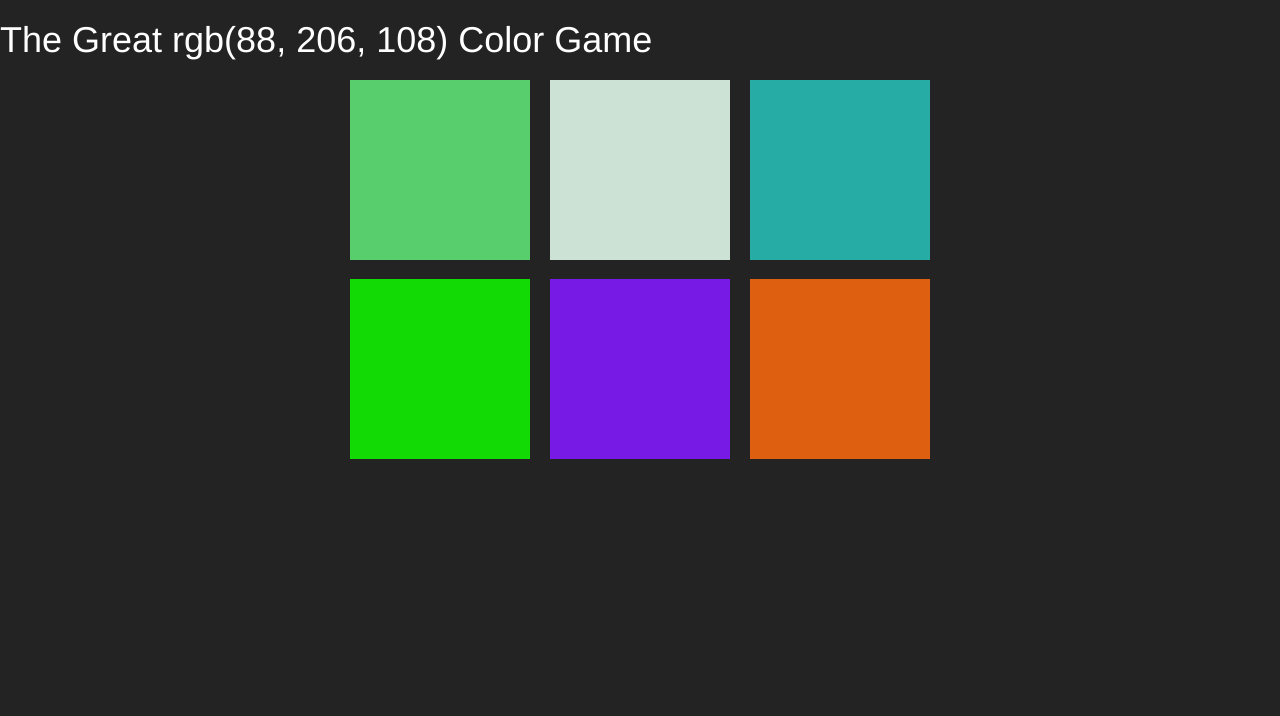
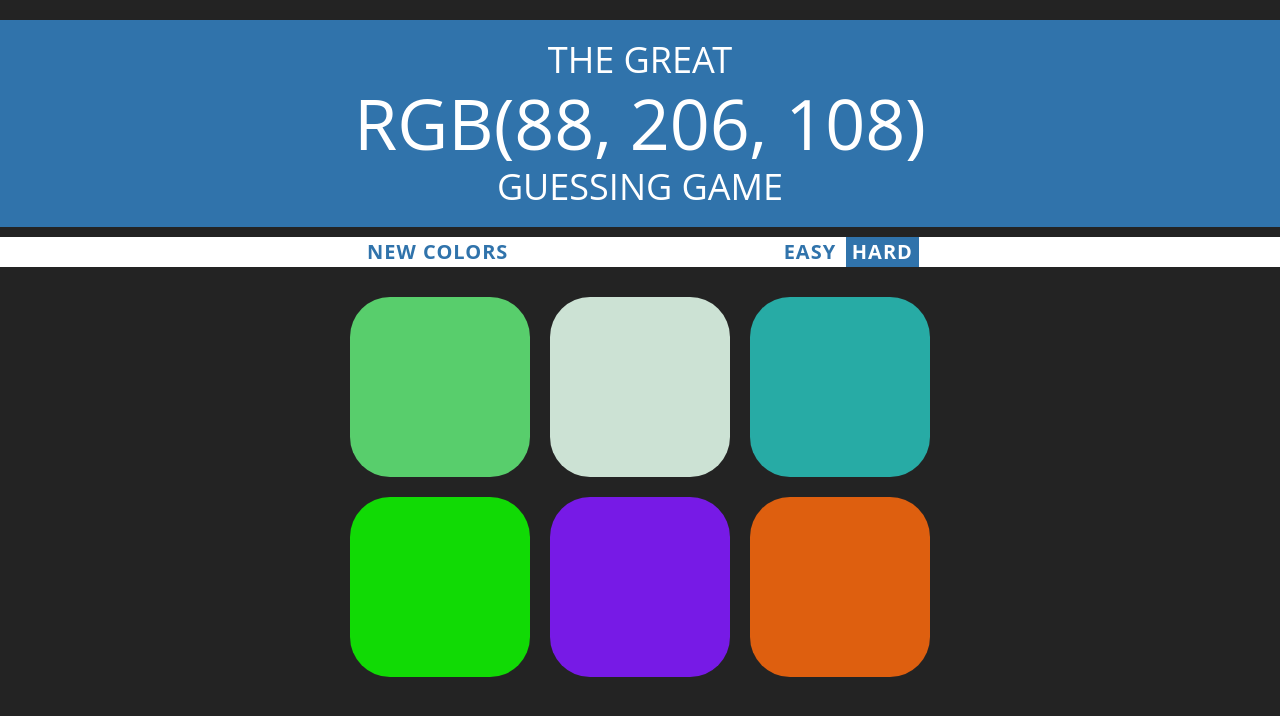
Before and after one commit to drew-hart/150-create-color-game, a plain HTML site: page index.html in a window 1280 px wide. Drawn offline with nearby package versions, Linux system fonts and the light colour scheme.

Commit message:
refactored init for game

```diff
--- a/app.js
+++ b/app.js
@@ -56,6 +56,4 @@ function randomColor() {
   var rbgColorString = `rgb(${red}, ${green}, ${blue})`
 
   return rbgColorString;
-
-  // return string
 }
--- a/index.html
+++ b/index.html
@@ -11,9 +11,12 @@
 </head>
 
 <body>
-  <h1>The Great <span>RGB</span> Color Game</h1>
-  <div class="">
+  <h1>The Great <span class="rgb">RGB</span> Guessing Game</h1>
+  <div id="stripe">
+    <button id="resetButton">New Colors</button>
     <span id="message"></span>
+    <button id="easyButton">Easy</button>
+    <button id="hardButton" class="selected">Hard</button>
   </div>
   <div id="container">
     <div class="square"></div>
--- a/style.css
+++ b/style.css
@@ -1,19 +1,79 @@
 body {
   background: #232323;
+  font-family: 'Open Sans', sans-serif;
 }
 
-h1, span {
+h1 {
   color: white;
+  background: #3073ab;
+  text-transform: uppercase;
+  text-align: center;
+  padding: 20px 0;
+  transition: background 0.2s;
 }
+
+h1 span {
+  font-size: 7rem;
+  line-height: 1.25;
+}
+
+.rgb {
+  display: block;
+}
+
 .square {
   background: #232323;
+  border-radius: 40px;
   width: 30%;
   padding-bottom: 30%;
   margin: 1.66%;
   float: left;
+  transition: background 0.6s;
 }
 
 #container {
   max-width: 600px;
   margin: 0 auto;
+  padding-top: 20px;
 }
+
+#stripe {
+  color: #000;
+  background: #fff;
+  text-align: center;
+  height: 30px;
+}
+
+#message {
+  color: #3073ab;
+  font-size: 2rem;
+  font-weight: 700;
+  text-transform: uppercase;
+  letter-spacing: 1px;
+  border: none;
+  display: inline-block;
+  width: 20%;
+}
+
+.selected {
+  color: #fff;
+  background: #3073ab;
+}
+
+button {
+  color: #3073ab;
+  background: none;
+  font-size: 2rem;
+  font-weight: 700;
+  text-transform: uppercase;
+  letter-spacing: 1px;
+  border: none;
+  height: 100%;
+  transition: all 0.1s;
+  outline: none;
+}
+
+button:hover{
+  color: #fff;
+  background: #3073ab;
+}
```
